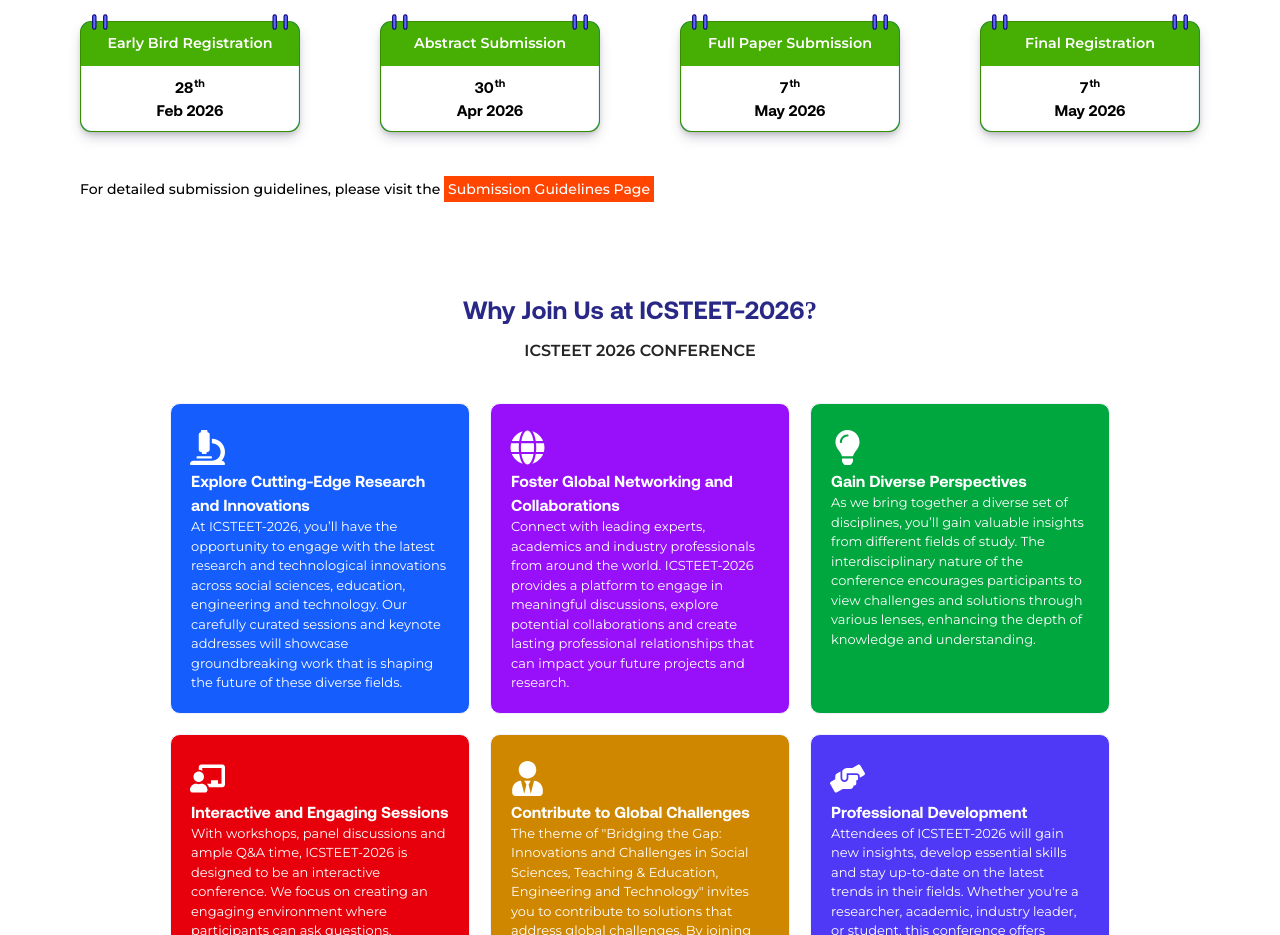
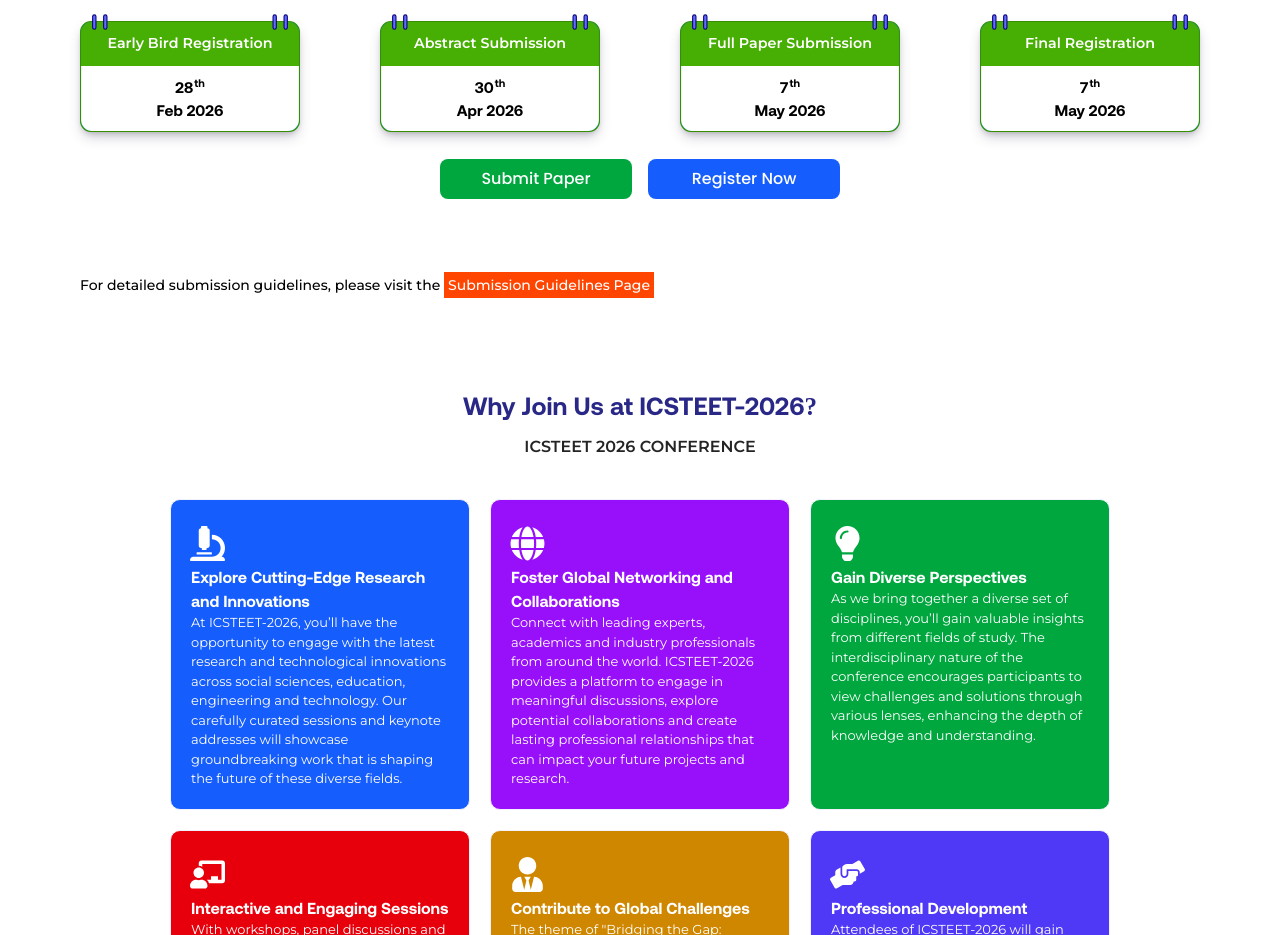
Before and after one commit to confworld-git/icsteet-frontend-2026, a React (Vite) app: page / in a window 1280 px wide. Shown: the part 4520-5455 px from the top of the page. Built offline with nearby package versions, Linux system fonts and the light colour scheme; a web font is replaced by a local one.

Commit message:
Reg button added for icsteet

```diff
--- a/src/Home/Deadline/Deadline.jsx
+++ b/src/Home/Deadline/Deadline.jsx
@@ -1,11 +1,7 @@
 import React from "react";
 import "./Deadline.css";
-
+import { Link } from "react-router-dom";
 const hardcodedDeadlines = [
-
-
-
-
   {
     Deadline_Title: "Early_Bird_Registration",
     Date: "28",
@@ -63,6 +59,32 @@ const Deadline = () => {
           </div>
         ))}
       </section>
+
+      <div className="bg-white  p-6 max-w-md w-full mx-auto mt-2">
+        {/* Title */}
+        {/* <h2 className="text-xl font-semibold mb-2">{title}</h2> */}
+
+        {/* Description */}
+        {/* <p className="text-gray-600 mb-6">{description}</p> */}
+
+        {/* Buttons */}
+        <div className="flex gap-4">
+          <Link
+            to="/Abstract&Full-paper-submission"
+            className="flex-1 text-center !text-white py-2 rounded-lg bg-green-600 hover:opacity-90 transition"
+          >
+            Submit Paper
+          </Link>
+
+          <Link
+            to="/Registration_Fees"
+            className="flex-1 text-center !text-white py-2 rounded-lg bg-blue-600 hover:opacity-90 transition"
+          >
+            Register Now
+          </Link>
+        </div>
+
+      </div>
       <p data-aos="fade-up" data-aos-anchor-placement="top-bottom">
         For detailed submission guidelines, please visit the{" "}
         <a href="/Submission_Guidelines">Submission Guidelines Page</a>
```
